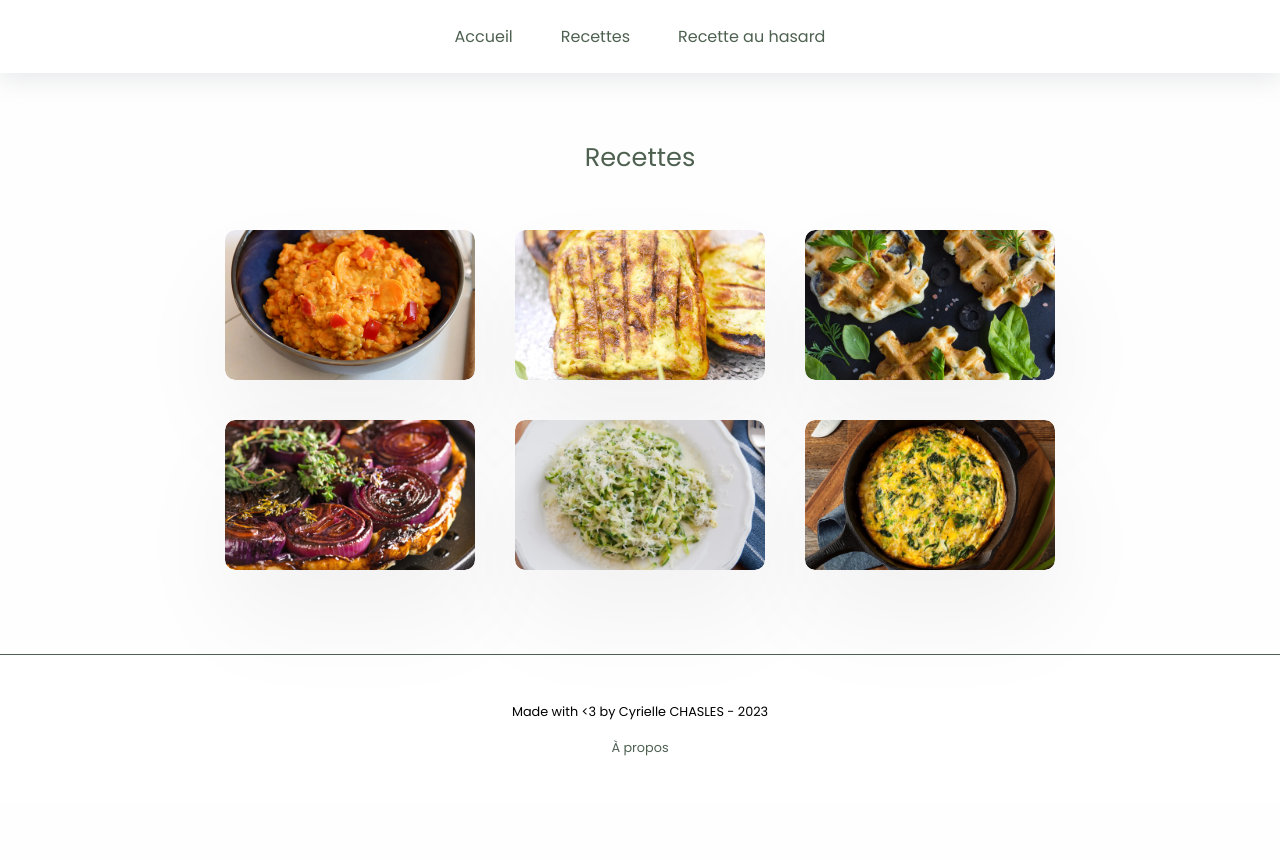
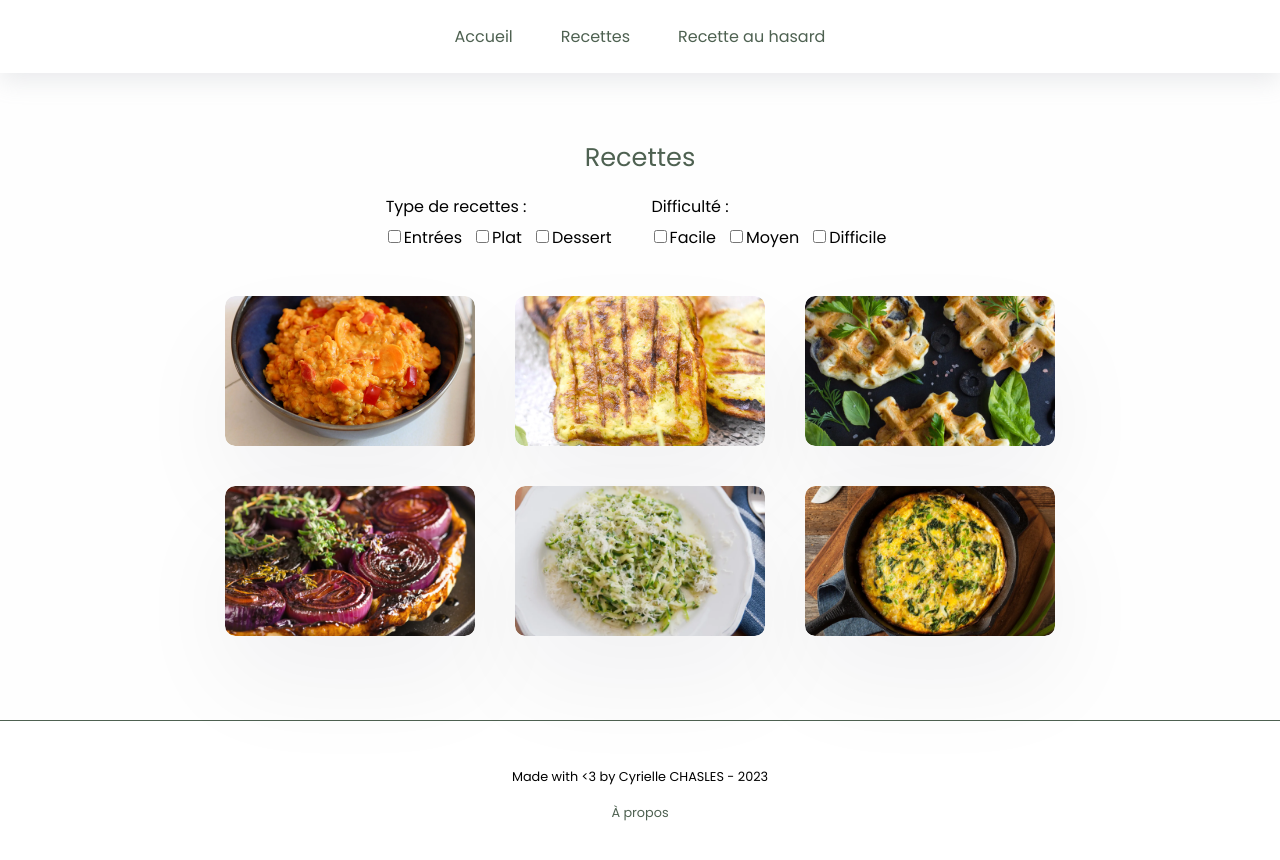
Before and after one commit to krauzeure/veggiefest, a Next.js app: page /recipes in a window 1280 px wide. Shown: the top 860 px of the page. Before the commit the page ends 804 px from the top, so only its background shows below. Built offline with nearby package versions, Linux system fonts and the light colour scheme.

Commit message:
Integrating the base for the search component

```diff
--- /dev/null
+++ b/components/Search/Search.module.css
@@ -0,0 +1,12 @@
+.search {
+    display: flex;
+}
+
+.search fieldset {
+    border: none;
+    display: flex;
+}
+
+.search fieldset div {
+    margin-right: 10px;
+}
--- /dev/null
+++ b/components/Search/Search.tsx
@@ -0,0 +1,43 @@
+import React from 'react'
+import styles from './Search.module.css'
+
+export default function Search() {
+  return (
+    <section className={styles.search} role='search'>
+        <fieldset>
+          <legend>Type de recettes : </legend>
+
+          <div>
+            <input type='checkbox' id='entree' name='entree' />
+            <label htmlFor='entree'>Entrées</label>
+          </div>
+
+          <div>
+            <input type='checkbox' id='main' name='main' />
+            <label htmlFor='main'>Plat</label>
+          </div>
+          <div>
+            <input type='checkbox' id='dessert' name='dessert' />
+            <label htmlFor='dessert'>Dessert</label>
+          </div>
+        </fieldset>
+        <fieldset>
+          <legend>Difficulté : </legend>
+
+          <div>
+            <input type='checkbox' id='easy' name='easy' />
+            <label htmlFor='easy'>Facile</label>
+          </div>
+
+          <div>
+            <input type='checkbox' id='medium' name='medium' />
+            <label htmlFor='medium'>Moyen</label>
+          </div>
+          <div>
+            <input type='checkbox' id='hard' name='hard' />
+            <label htmlFor='hard'>Difficile</label>
+          </div>
+        </fieldset>
+      </section>
+  )
+}
--- a/pages/recipes/index.tsx
+++ b/pages/recipes/index.tsx
@@ -1,6 +1,7 @@
 import React from 'react';
 import { recipe } from 'types/types';
 import Recipe from '@/components/Recipe/Recipe';
+import Search from '@/components/Search/Search';
 
 import styles from './index.module.css';
 
@@ -8,9 +9,16 @@ export default function Recipes({ recipes }: { recipes: [] }) {
   return (
     <main className={styles.main}>
       <h1 className={styles.title}>Recettes</h1>
+      <Search />
       <ul>
         {recipes.map((item: recipe, index: number) => (
-          <Recipe key={index} name={item.name} image={item.image} difficulty={item.difficulty} time={item.time} />
+          <Recipe
+            key={index}
+            name={item.name}
+            image={item.image}
+            difficulty={item.difficulty}
+            time={item.time}
+          />
         ))}
       </ul>
     </main>
```
